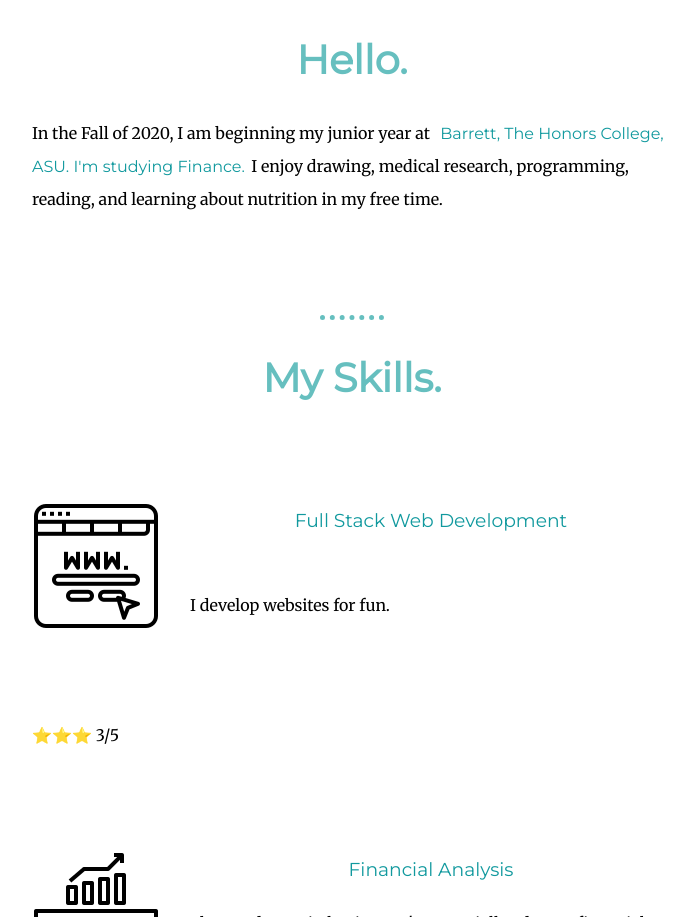
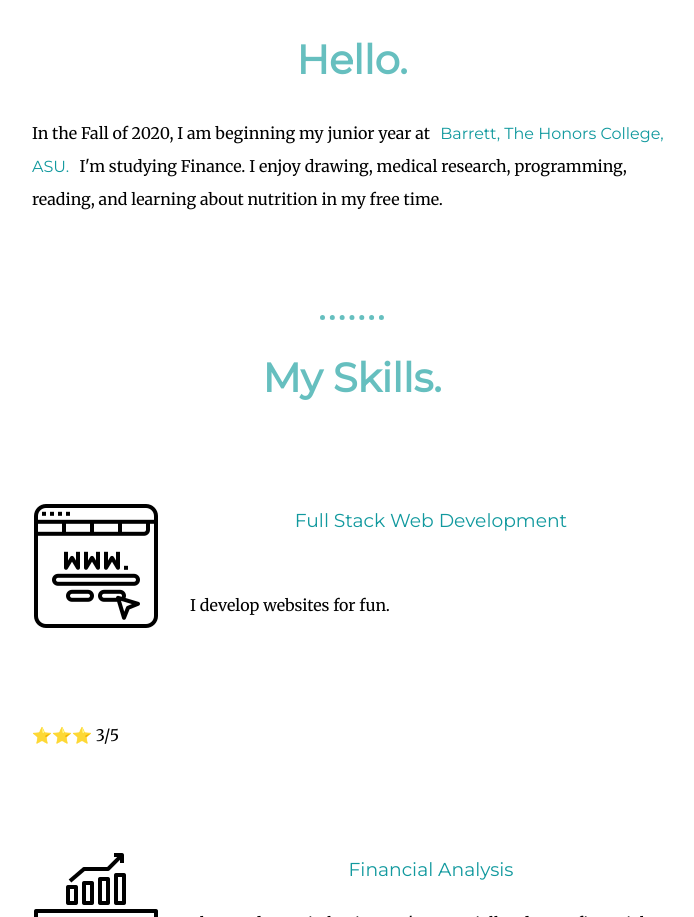
Before and after one commit to civilServant365/aboutme, a plain HTML site: page index.html in a window 1280 px wide. Shown: the part 1003-1920 px from the top of the page, without its empty margins (288-982 px from the left). Drawn offline with Linux system fonts and the light colour scheme.

Commit message:
Update index.html

```diff
--- a/index.html
+++ b/index.html
@@ -19,7 +19,7 @@
       <img class="" src="images/James.jpg" alt="profile-picture">
       <h2>Hello.</h2>
       <p id="bio">In the Fall of 2020, I am beginning my junior year at <a class="barret" href="https://barretthonors.asu.edu/">Barrett,
-          The Honors College, ASU. I'm studying Finance.</a>I enjoy drawing, medical research, programming, reading, and learning about nutrition in my free time.  </p>
+          The Honors College, ASU.</a> I'm studying Finance. I enjoy drawing, medical research, programming, reading, and learning about nutrition in my free time.  </p>
     </div>
     <hr>
     <div class="skills">
```
